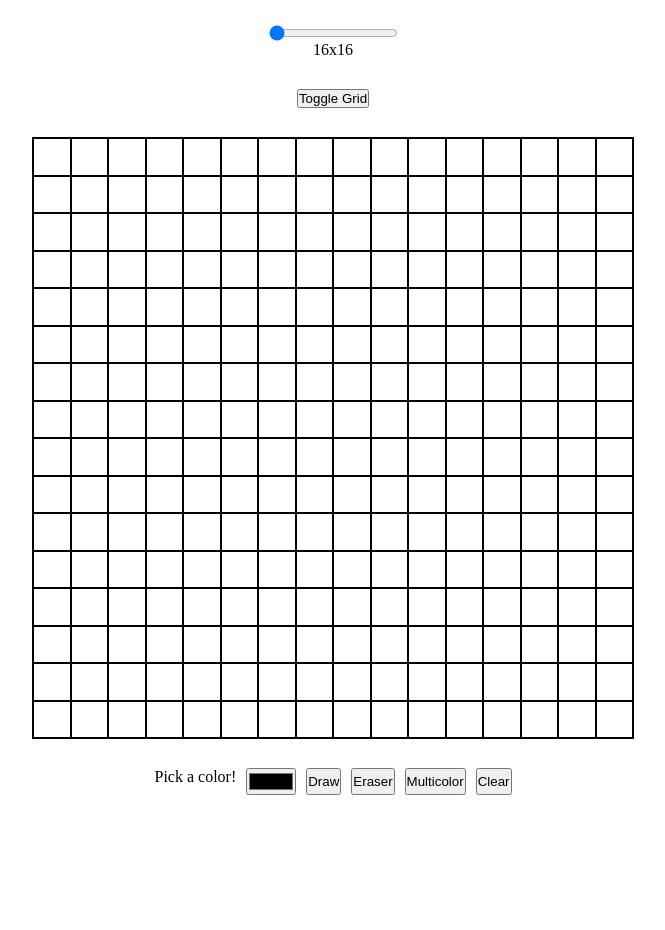
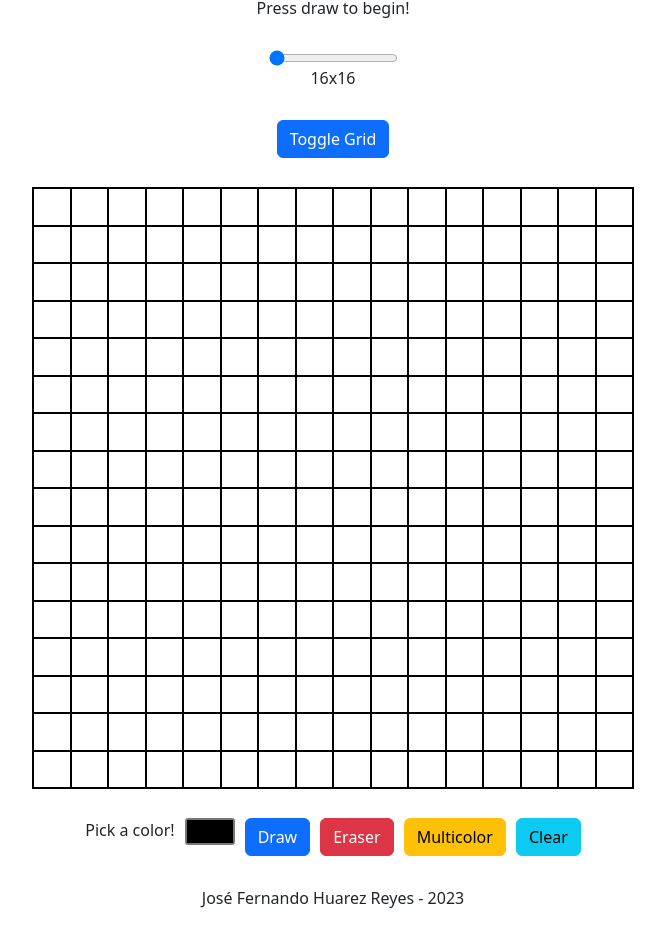
Before and after one commit to jfernando-huarezr/etch-a-sketch, a plain HTML site: page index.html in a window 1280 px wide. Shown: the part 80-1010 px from the top of the page, without its empty margins (307-972 px from the left). Before the commit the page ends 895 px from the top, so only its background shows below. Drawn offline with nearby package versions, Linux system fonts and the light colour scheme.

Commit message:
bit of bootstrap, footer

```diff
--- a/index.html
+++ b/index.html
@@ -3,6 +3,7 @@
 <head>
     <meta charset="UTF-8">
     <meta name="viewport" content="width=device-width, initial-scale=1.0">
+    <link href="https://cdn.jsdelivr.net/npm/bootstrap@5.3.2/dist/css/bootstrap.min.css" rel="stylesheet" integrity="sha384-T3c6CoIi6uLrA9TneNEoa7RxnatzjcDSCmG1MXxSR1GAsXEV/Dwwykc2MPK8M2HN" crossorigin="anonymous">
     <link rel="stylesheet" href="./css/style.css">
     <title>Etch a Sketch</title>
 </head>
@@ -16,7 +17,7 @@
         <div class="container grid-size">16x16</div>
 
         <div class="separator container">
-            <button class="toggle">Toggle Grid</button>
+            <button class="btn btn-primary toggle">Toggle Grid</button>
         </div>
 
 
@@ -28,12 +29,17 @@
 
     <div class="container separator">
         <span>Pick a color!</span><input class="selected-color" type="color">
-        <button class="draw">Draw</button>
-        <button class="eraser">Eraser</button>
-        <button class="multicolor">Multicolor</button>
-        <button class="clear">Clear</button>
+        <button class="btn btn-primary draw">Draw</button>
+        <button class="btn btn-danger eraser">Eraser</button>
+        <button class="btn btn-warning multicolor">Multicolor</button>
+        <button class="btn btn-info clear">Clear</button>
     </div>
 
+    <div class="text-center separator">
+        José Fernando Huarez Reyes - 2023
+    </div>
+
+    <script src="https://cdn.jsdelivr.net/npm/bootstrap@5.3.2/dist/js/bootstrap.bundle.min.js" integrity="sha384-C6RzsynM9kWDrMNeT87bh95OGNyZPhcTNXj1NW7RuBCsyN/o0jlpcV8Qyq46cDfL" crossorigin="anonymous"></script>
     <script type="module" src="./js/index.js"></script>
 </body>
 </html>
```
